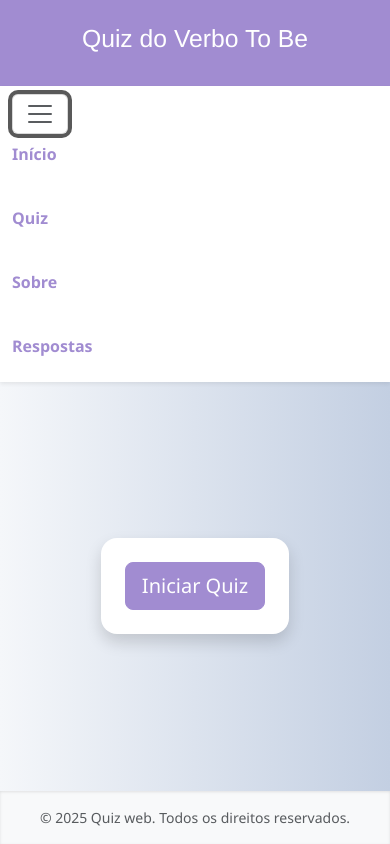
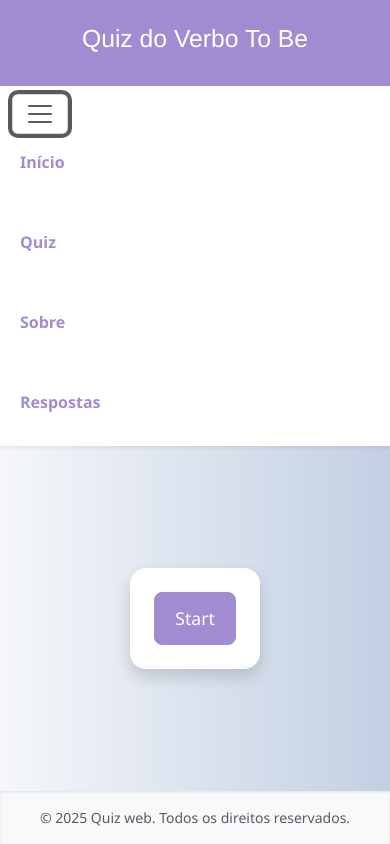
Before and after one commit to AnaCrisBrito/quiz-ingl-s, a website: page frontend/quiz.html in a window 390 px wide. Both pictures are taken after a click on the button "Toggle navigation". Drawn offline with nearby package versions, Linux system fonts and the light colour scheme; a small style sheet from the web is missing.

Commit message:
Últimos ajustes no estilo

```diff
--- a/frontend/css/style.css
+++ b/frontend/css/style.css
@@ -49,3 +49,54 @@ nav .nav-link:hover {
 footer {
     box-shadow: inset 0 1px 3px rgba(0, 0, 0, 0.1);
 }
+
+/* smartphones (até 600px) */
+@media (max-width: 600px) {
+    header, footer {
+        text-align: center;
+        padding: 1rem;
+    }
+
+    nav .nav-link {
+        display: block;
+        margin: 0.5rem 0;
+    }
+
+    #quiz-container {
+        flex-direction: column;
+        padding: 1rem;
+    }
+
+    #start, .btn-principal {
+        width: 100%;
+        font-size: 1rem;
+        padding: 0.75rem;
+    }
+
+    .conteudo-sobre, .respostas {
+        margin: 1rem;
+        padding: 1rem;
+        font-size: 0.95rem;
+    }
+}
+
+/*  tablets (601px a 900px) */
+@media (max-width: 900px) {
+    nav .nav-link {
+        padding: 0.5rem;
+    }
+
+    #quiz-container {
+        padding: 1.5rem;
+    }
+
+    .conteudo-sobre, .respostas {
+        margin: 1.5rem auto;
+        padding: 1.5rem;
+    }
+
+    #start, .btn-principal {
+        font-size: 1.1rem;
+        padding: 0.75rem 1.25rem;
+    }
+}
--- a/frontend/quiz.html
+++ b/frontend/quiz.html
@@ -49,22 +49,22 @@
 
     <main id="quiz-container">
         <article id="main">
-            <main id="main" class="bg-white p-4 rounded-4 shadow text-center">
-                <button id="start" class="btn btn-lg text-white rounded-3">Iniciar Quiz</button>
-            </main>
+            <section id="main" class="bg-white p-4 rounded-4 shadow text-center">
+                <button id="start" class="btn btn-primary btn-lg rounded-3">Start</button>
+            </section>
 
         </article>
     </main>
 
-    <script src="js/quiz.js"></script>
-    <script src="https://cdn.jsdelivr.net/npm/bootstrap@5.3.3/dist/js/bootstrap.bundle.min.js"
-        xintegrity="sha384-QWTKZyjpPEjISv5WaRU9OerWEaRzC1r" crossorigin="anonymous"></script>
-</body>
-<!-- Rodapé -->
+    <!-- Rodapé -->
 <footer class="text-center py-3 bg-light text-muted small">
     <div class="container">
         &copy; 2025 Quiz web. Todos os direitos reservados.
     </div>
 </footer>
 
+    <script src="js/quiz.js"></script>
+    <script src="https://cdn.jsdelivr.net/npm/bootstrap@5.3.3/dist/js/bootstrap.bundle.min.js"
+        xintegrity="sha384-QWTKZyjpPEjISv5WaRU9OerWEaRzC1r" crossorigin="anonymous"></script>
+</body>
 </html>
```
Also changed, not shown: frontend/index.html (+16 -11 lines), frontend/respostas.html (+7 -6 lines), frontend/sobre.html (+5 -7 lines).
